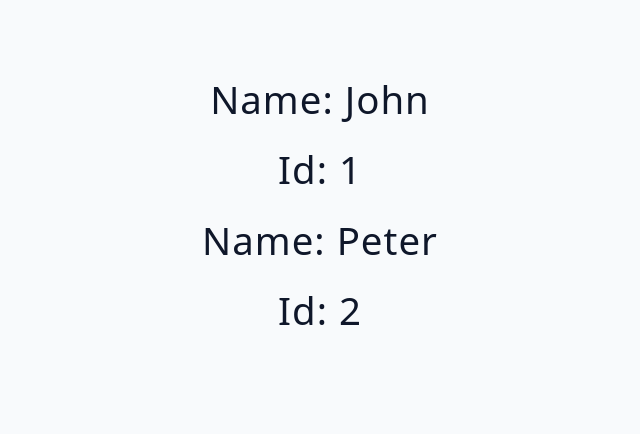
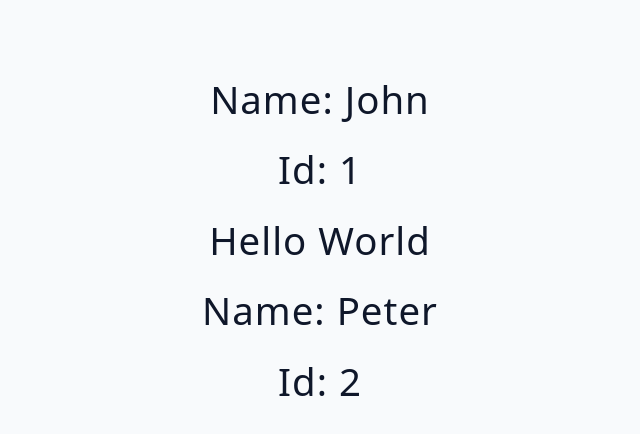
Before and after one commit to kimamovic21/udemy-practical-typescript-course-johnsmilga, a React (Vite) app in the folder 02-typescript-react-essentials/: page / in a window 1280 px wide. Shown: the top 434 px of the page, without its empty margins (320-960 px from the left). Built offline with nearby package versions, Linux system fonts and the light colour scheme.

Commit message:
96. Children Prop
-u folder 02-props, u index.tsx fajlu, u tip ComponentProps dodan prop children? koji ima tip React.ReactNode
-dodan prop tip PropsWithChildren
-u App.tsx komponenti dodana komponenta Component sa otvorenim i zatvorenim tagom

```diff
--- a/02-typescript-react-essentials/src/App.tsx
+++ b/02-typescript-react-essentials/src/App.tsx
@@ -3,7 +3,9 @@
 function App() {
   return (
     <main>
-      <Component name='john' id={1} />
+      <Component name='john' id={1} >
+        <h2>Hello World</h2>
+      </Component>
       <Component name='peter' id={2} />
     </main>
   )
--- a/02-typescript-react-essentials/src/starter/02-props/index.tsx
+++ b/02-typescript-react-essentials/src/starter/02-props/index.tsx
@@ -1,13 +1,16 @@
-type ComponentProps = {
+import { type PropsWithChildren } from 'react'
+
+type ComponentProps = PropsWithChildren<{
   name: string
   id: number
-}
+}>
 
-function Component({ name, id }: ComponentProps) {
+function Component({ name, id, children }: ComponentProps) {
   return (
     <div>
       <h2>Name: {name}</h2>
       <h2>Id: {id}</h2>
+      {children}
     </div>
   )
 }
```
Also changed, not shown: 1 other file (tests, documents, lock files or other folders).
